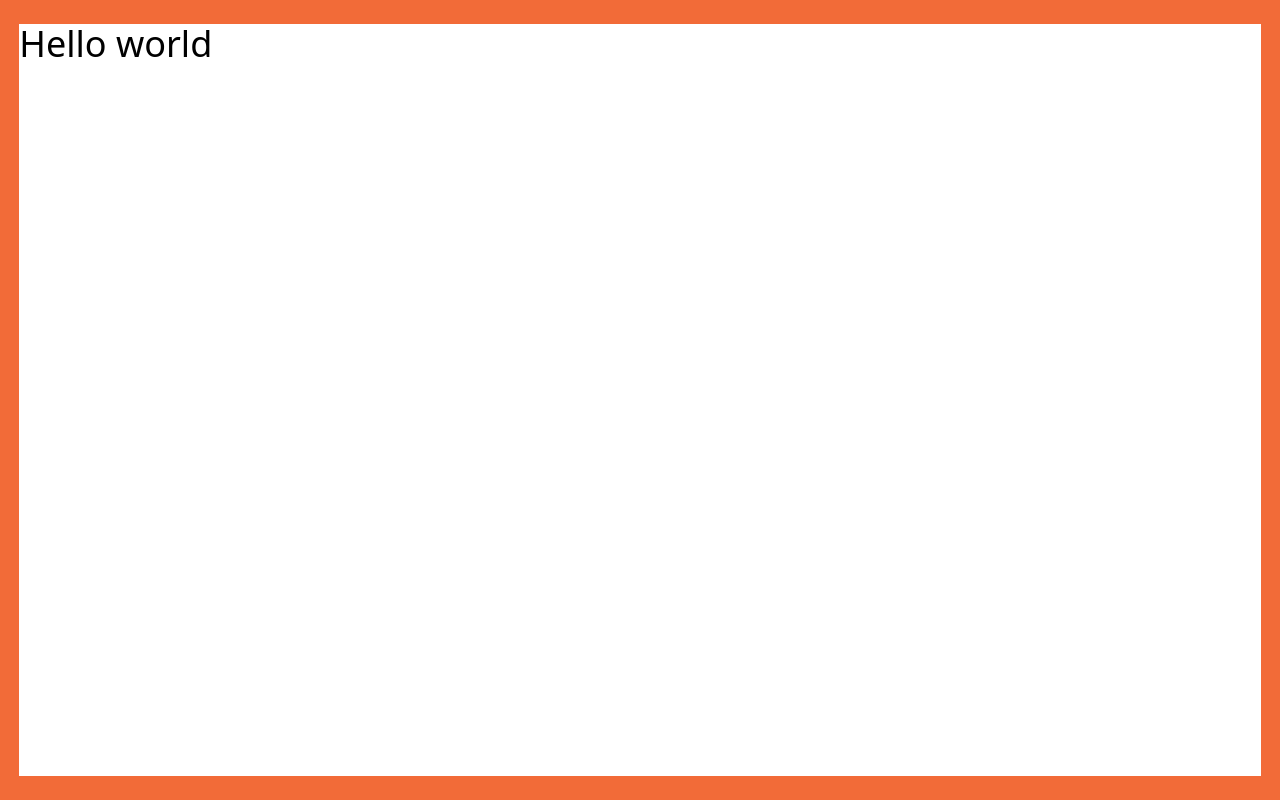
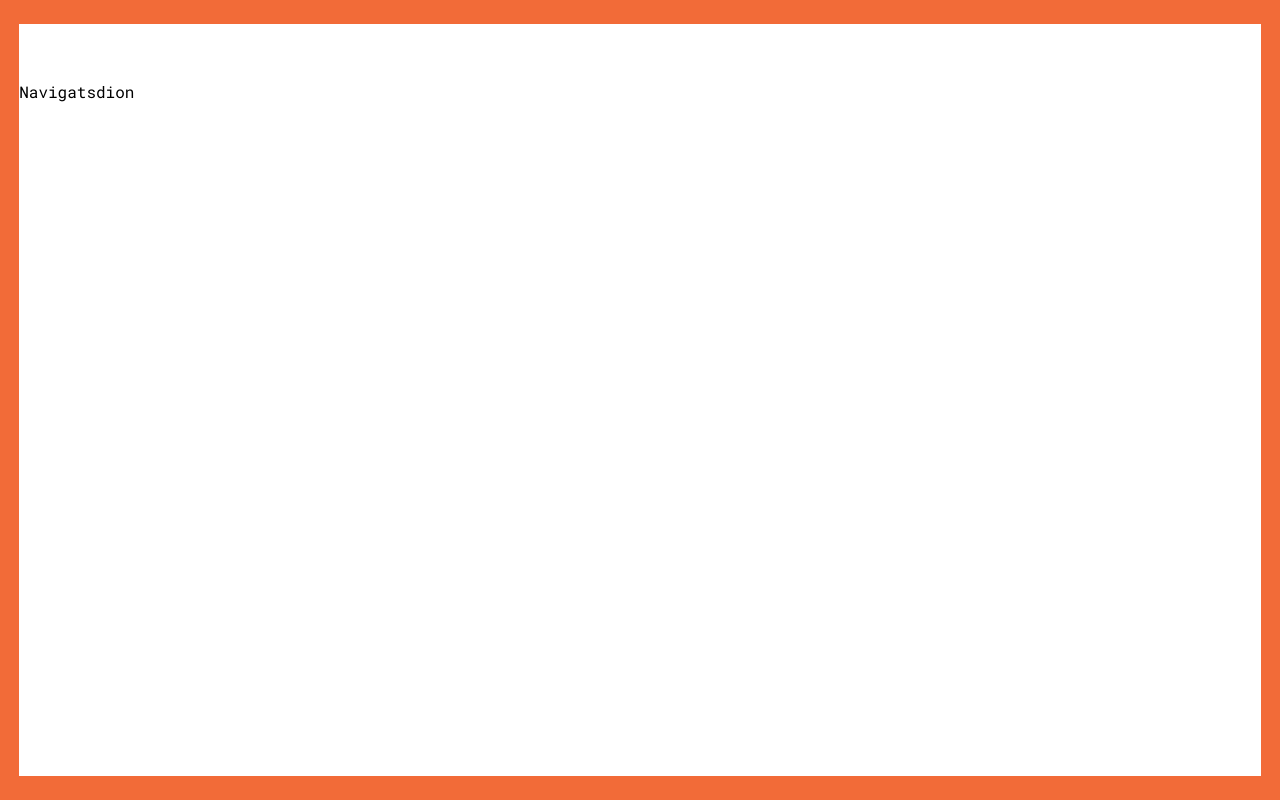
Before and after one commit to Concept42/glich-portfolio, a Next.js app: page / in a window 1280 px wide. Built offline with nearby package versions, Linux system fonts and the light colour scheme.

Commit message:
added navigation component

```diff
--- /dev/null
+++ b/components/ui/Navigation.tsx
@@ -0,0 +1,9 @@
+const Navigation = () => {
+  return (
+    <>
+      <div className=" fixed top-20">Navigatsdion</div>
+    </>
+  );
+};
+
+export default Navigation;
--- a/pages/_app.tsx
+++ b/pages/_app.tsx
@@ -1,10 +1,12 @@
 import "../styles/globals.css";
 import type { AppProps } from "next/app";
 import { AppLaylout } from "../components/layout/AppLayout";
+import Navigation from "../components/ui/navigation";
 
 function MyApp({ Component, pageProps }: AppProps) {
   return (
     <AppLaylout>
+      <Navigation />
       <Component {...pageProps} />
     </AppLaylout>
   );
--- a/pages/index.tsx
+++ b/pages/index.tsx
@@ -1,10 +1,7 @@
-import type { NextPage } from 'next'
-
+import type { NextPage } from "next";
 
 const Home: NextPage = () => {
-  return (
-    <div className='text-4xl'>Hello world</div>
-  )
-}
+  return <div className="text-4xl"></div>;
+};
 
-export default Home
+export default Home;
--- a/styles/globals.css
+++ b/styles/globals.css
@@ -3,3 +3,9 @@
 @tailwind base;
 @tailwind components;
 @tailwind utilities;
+
+@layer base {
+  html {
+    @apply font-roboto;
+  }
+}
```
